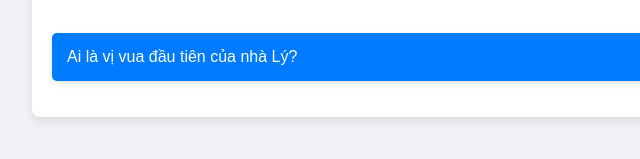
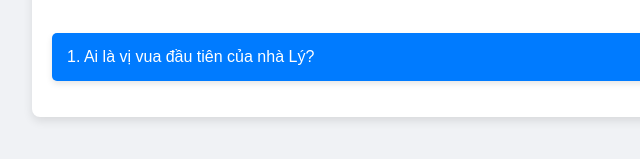
Before and after one commit to spacezq/Thuviencauhoi, a plain HTML site: page index.html in a window 1280 px wide. Shown: the part 411-570 px from the top of the page, 188-828 px from the left. Drawn offline with Linux system fonts and the light colour scheme.

Commit message:
Update index.html

```diff
--- a/index.html
+++ b/index.html
@@ -69,7 +69,7 @@
         <ul id="questionList" class="question-list">
             <!-- Danh sách câu hỏi -->
             <li class="question-item" onclick="openQuestion('question1.html')">
-                Ai là vị vua đầu tiên của nhà Lý?
+               1. Ai là vị vua đầu tiên của nhà Lý?
             </li>
             <!-- Thêm các câu hỏi khác ở đây -->
         </ul>
```
